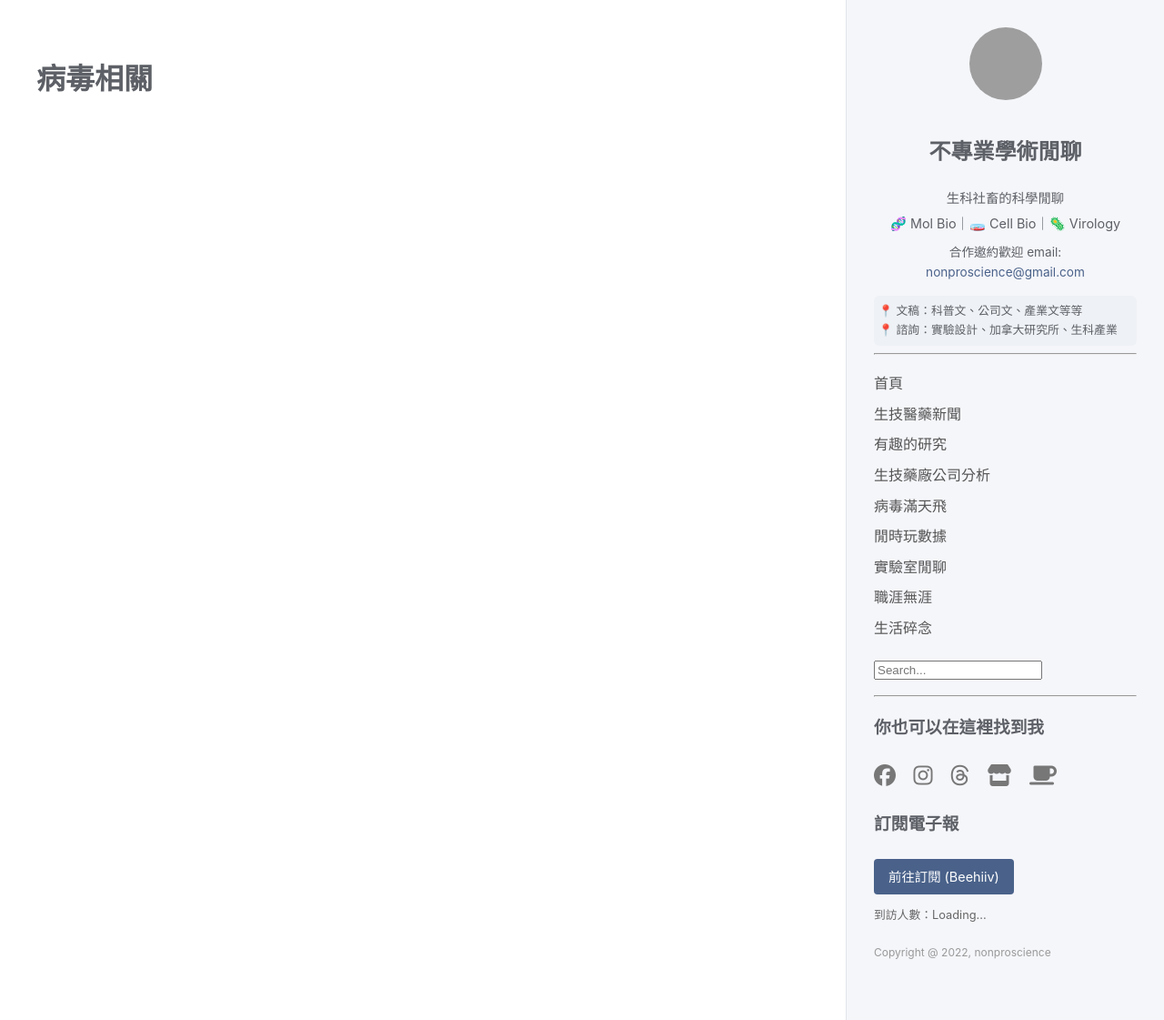
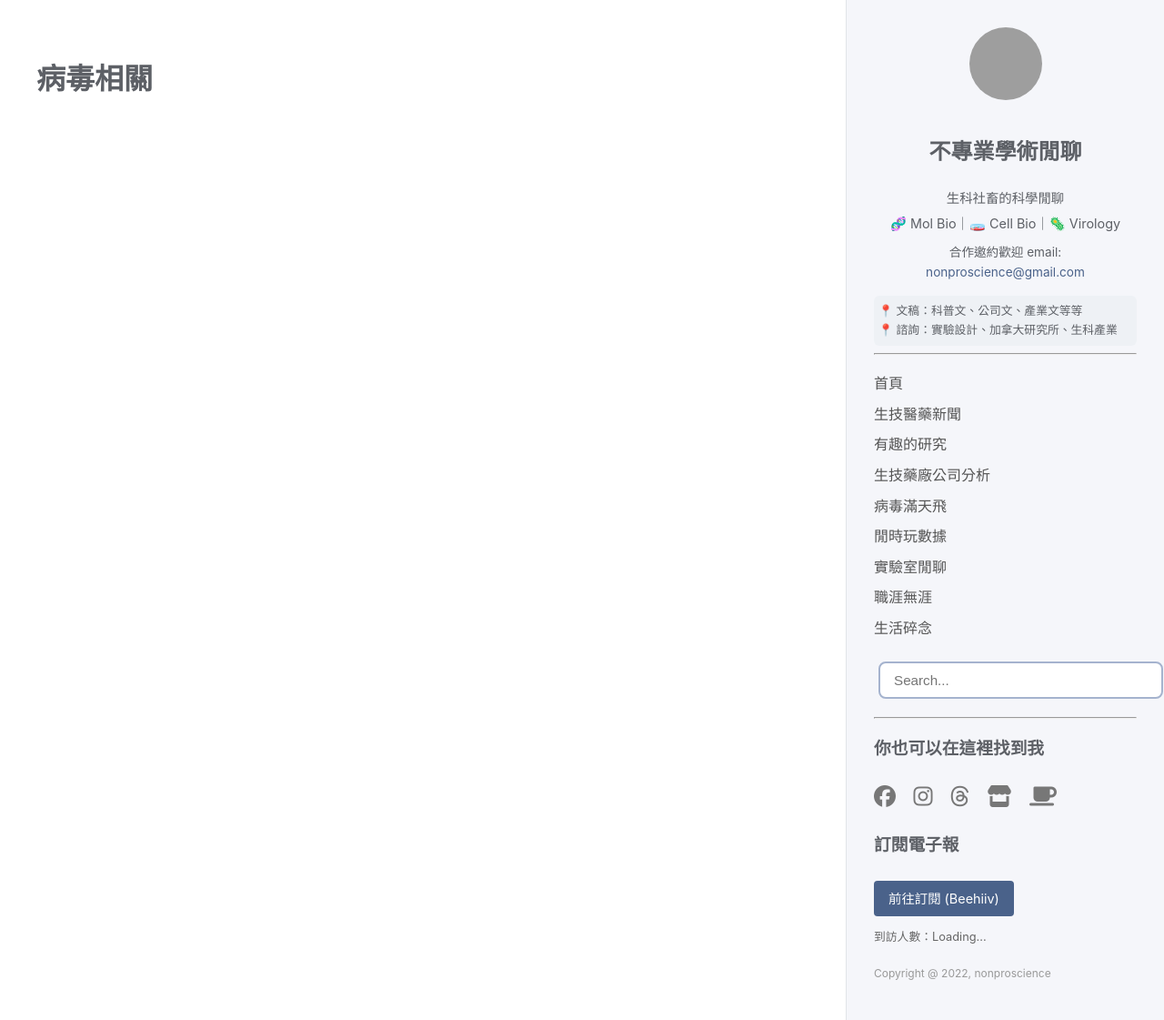
Before and after one commit to lindakang/lindakang.github.io, a Jekyll site: the page built from category/virology.md, in a window 1280 px wide and 1121 px high. Shown: the whole window at 91% size. Built offline with Jekyll 4.4.1, drawn with Linux system fonts in a browser that asks for light colours; comment, search, counter and statistics services are not loaded; grey boxes are pictures that could not be loaded.

Commit message:
Update style.css

```diff
--- a/assets/css/style.css
+++ b/assets/css/style.css
@@ -407,3 +407,70 @@ p code, li code, td code {
     margin-right: 8px;
     margin-bottom: 5px;
 }
+
+/* ========================================= */
+/* --- 搜尋框樣式 (Search Bar) --- */
+/* ========================================= */
+
+.sidebar-search {
+    margin-top: 20px;
+    margin-bottom: 20px;
+    padding: 0 5px; /* 稍微留一點左右空間 */
+}
+
+/* 輸入框本體 */
+#search-input {
+    width: 100%;
+    padding: 10px 15px;
+    border: 2px solid #a5b3ce; /* 淺藍灰色邊框 */
+    border-radius: 8px;        /* 圓角 */
+    font-size: 0.95rem;
+    color: #555;
+    background-color: #fff;
+    outline: none;             /* 去掉預設的黑框 */
+    transition: border-color 0.2s;
+}
+
+/* 滑鼠點擊時，邊框變亮藍色 (像截圖那樣) */
+#search-input:focus {
+    border-color: #4a90e2;
+    box-shadow: 0 0 5px rgba(74, 144, 226, 0.3);
+}
+
+/* 搜尋結果列表 */
+#results-container {
+    list-style: none;
+    padding: 0;
+    margin-top: 10px;
+    background: #fff;
+    border: 1px solid #eee;
+    border-radius: 6px;
+    display: none; /* 沒搜尋時隱藏 */
+}
+
+/* 當裡面有內容時顯示 */
+#results-container:not(:empty) {
+    display: block;
+    box-shadow: 0 4px 6px rgba(0,0,0,0.1);
+}
+
+#results-container li {
+    padding: 8px 12px;
+    border-bottom: 1px solid #f0f0f0;
+}
+
+#results-container li:last-child {
+    border-bottom: none;
+}
+
+#results-container a {
+    color: #333;
+    text-decoration: none;
+    font-size: 0.9rem;
+    display: block;
+}
+
+#results-container a:hover {
+    color: #007bff;
+    background-color: #f9f9f9;
+}
```
